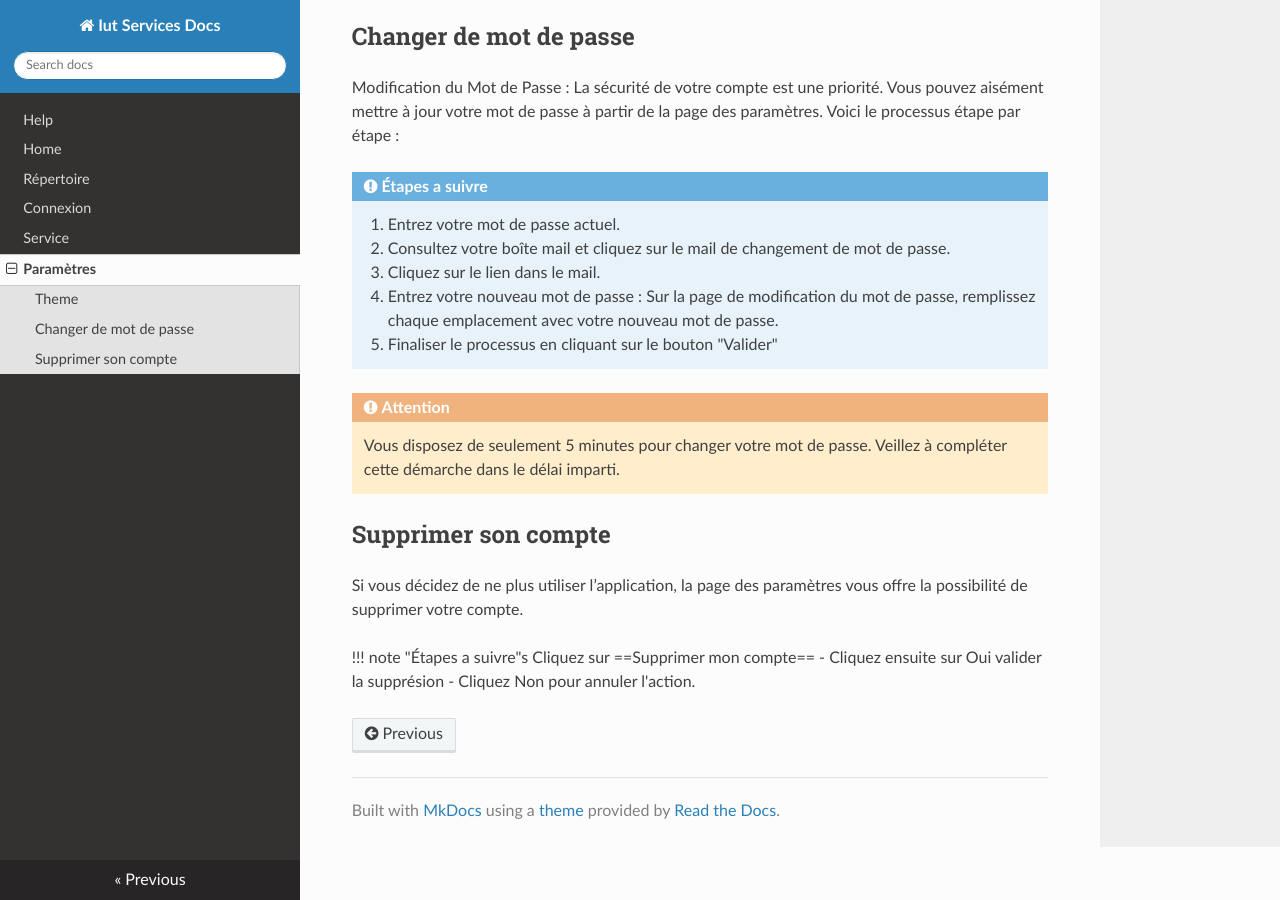
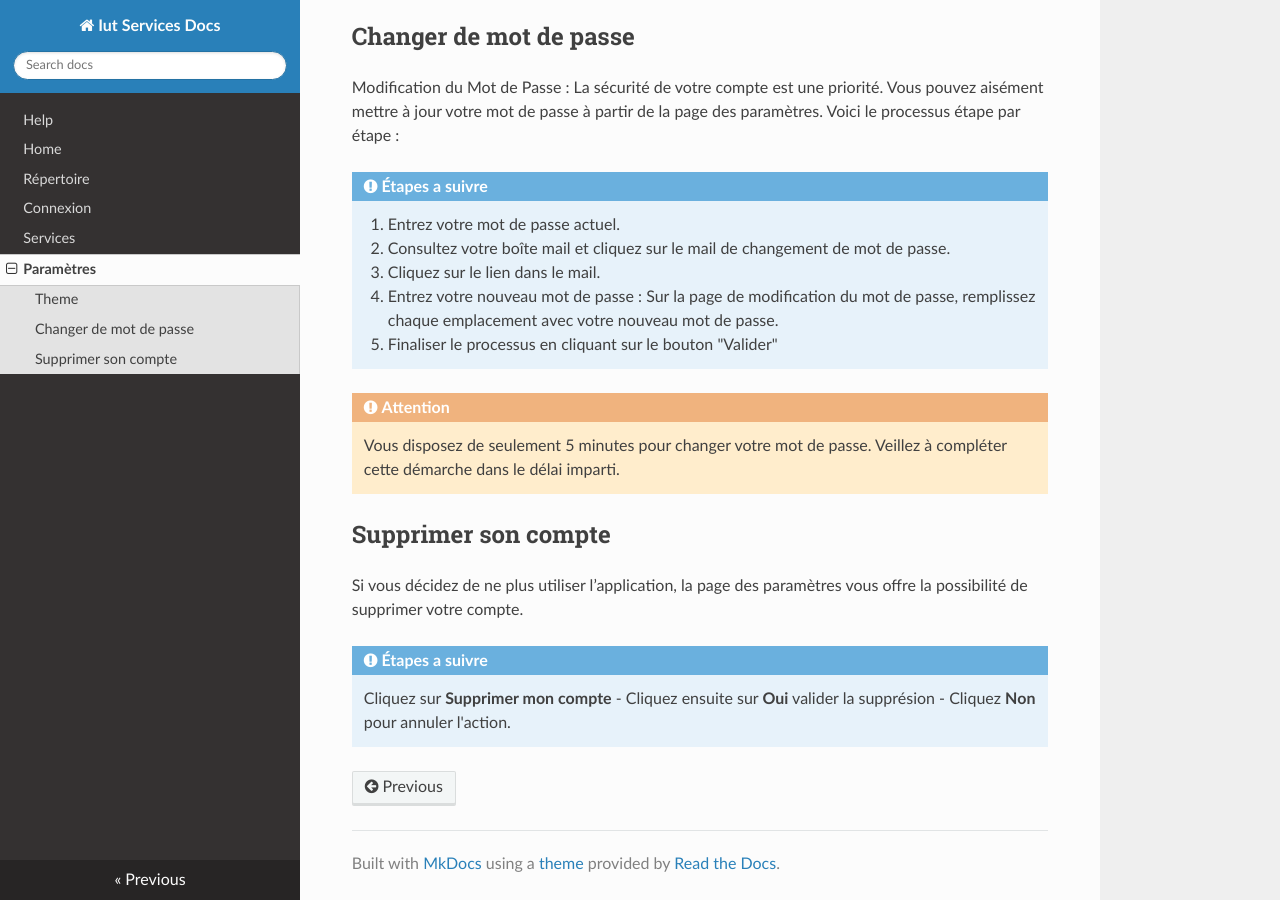
Before and after one commit to anthony-eluecque/iut-services-docs, an MkDocs documentation site: the page built from docs/parametres.md, in a window 1280 px wide and 900 px high, scrolled down 798 px. Built offline with MkDocs 1.6.1, drawn with Linux system fonts in a browser that asks for light colours; nearby versions of some CDN libraries.

Commit message:
Fix: filenames

```diff
--- a/docs/parametre.md
+++ b/docs/parametres.md
@@ -25,7 +25,7 @@ La sécurité de votre compte est une priorité. Vous pouvez aisément mettre à
 
 Si vous décidez de ne plus utiliser l’application, la page des paramètres vous offre la possibilité de supprimer votre compte.
 
-!!! note "Étapes a suivre"s
-    Cliquez sur ==Supprimer mon compte==
-    - Cliquez ensuite sur Oui valider la supprésion
-    - Cliquez Non pour annuler l'action.
+!!! note "Étapes a suivre"
+    Cliquez sur **Supprimer mon compte**
+    - Cliquez ensuite sur **Oui** valider la supprésion
+    - Cliquez **Non** pour annuler l'action.
--- a/mkdocs.yml
+++ b/mkdocs.yml
@@ -5,8 +5,8 @@ nav:
   - Home: introduction.md
   - Répertoire: directory.md
   - Connexion: login.md
-  - Service: service.md
-  - Paramètres : parametre.md
+  - Services: services.md
+  - Paramètres : parametres.md
 theme: readthedocs
 markdown_extensions:
   - admonition
```
Also changed, not shown: docs/services.md (renamed from docs/service.md).
